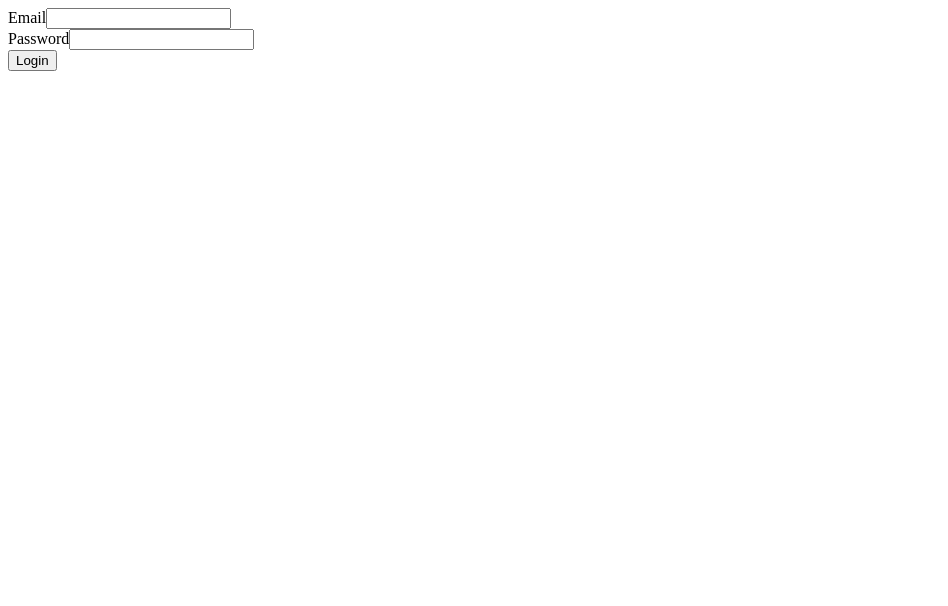
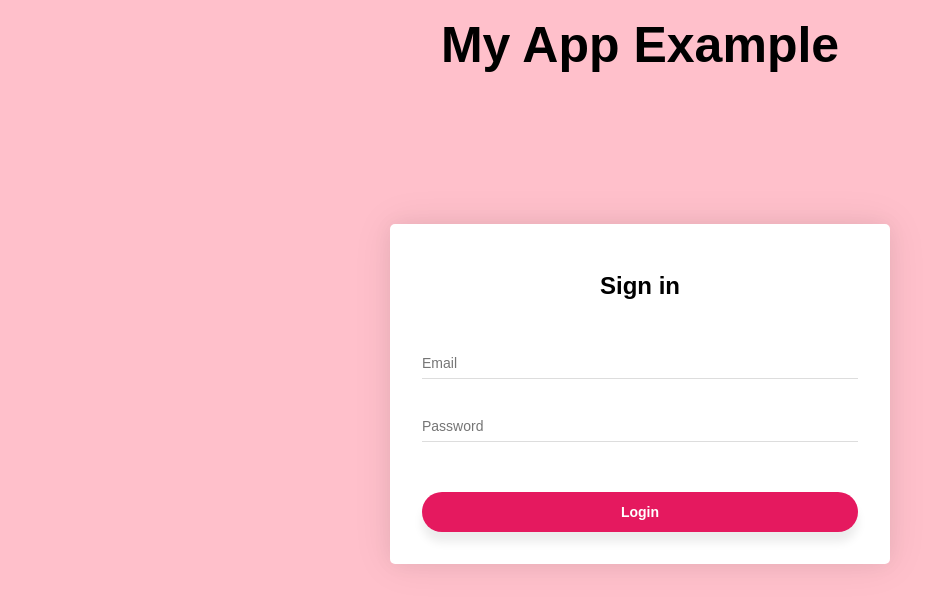
Before and after one commit to WilliamDeLaEspriella/next-js-example-podcast, a Next.js app: page /login in a window 1280 px wide. Shown: the top 606 px of the page, without its empty margins (0-948 px from the left). Built offline with nearby package versions, Linux system fonts and the light colour scheme.

Commit message:
add styles compoenets

```diff
--- a/components/FormLogin/index.js
+++ b/components/FormLogin/index.js
@@ -4,6 +4,7 @@ import { emailValidation, passwordValidation } from '../util/yupValidations'
 import * as Yup from 'yup'
 import * as userActions from '../../redux_components/actions/userActions'
 import { FormLoginContent } from '../Forms'
+import { CardWrapper, FormWraper, CardHeader, CardHeading, CardBody, DivError } from './styles'
 
 const validationSchema = Yup.object().shape({
   email: emailValidation,
@@ -12,7 +13,13 @@ const validationSchema = Yup.object().shape({
 
 export const FormLogin = ({ LoginUser, error }) => {
   return (
-    <>
+    <FormWraper>
+      <CardWrapper>
+        <CardHeader>
+          <CardHeading>Sign in</CardHeading>
+        </CardHeader>
+        <CardBody>
+          {error ? <DivError>{error}</DivError> : null}
           <Formik
             initialValues={{ email: '', password: '' }}
             validationSchema={validationSchema}
@@ -21,8 +28,9 @@ export const FormLogin = ({ LoginUser, error }) => {
             }}
             render={FormLoginContent}
           />
-      {error ? <div>{error}</div> : null}
-    </>
+        </CardBody>
+      </CardWrapper>
+    </FormWraper>
   )
 }
 const mapStateToProps = reducers => reducers.userReducers
--- /dev/null
+++ b/components/FormLogin/styles.js
@@ -0,0 +1,43 @@
+import styled from 'styled-components'
+
+export const CardWrapper = styled.div`
+  display: block;
+  overflow: hidden;
+  padding: 0 0 32px;
+  margin: 150px auto 0;
+  background-color: white;
+  width: 500px;
+  font-family: Quicksand, arial, sans-serif;
+  box-shadow: 0 0 20px rgba(0, 0, 0, 0.05), 0 0px 40px rgba(0, 0, 0, 0.08);
+  border-radius: 5px;
+`
+export const FormWraper = styled.div`
+    font-family: sans-serif;
+    text-align: center;
+`
+export const CardHeader = styled.header`
+  padding-top: 32px;
+  padding-bottom: 32px;
+`
+
+export const CardHeading = styled.h1`
+  font-size: 24px;
+  color: #000;
+  font-weight: bold;
+  text-align: center;
+`
+
+export const CardBody = styled.div`
+  padding-right: 32px;
+  padding-left: 32px;
+`
+export const DivError = styled.div`
+
+  color: #D8000C;
+  height: 30px;
+  background-color: #FFD2D2;
+  -webkit-flex-wrap: wrap;
+  flex-wrap: wrap;
+  -webkit-align-content: center;
+  align-content: center;
+`
--- a/components/Forms/index.js
+++ b/components/Forms/index.js
@@ -1,5 +1,6 @@
 import { Form } from 'formik'
 import { FiledTextRequired } from '../util/FiledTextRequired'
+import { CardFieldset, CardButton } from './styles'
 
 // this for only login include email and password input
 export const FormLoginContent = (actions) => {
@@ -18,11 +19,11 @@ export const FormLoginContent = (actions) => {
         labelName='Password'
         type='password'
       />
-      <div className='form-group'>
-        <button type='submit' className='btn btn-primary mr-2'>
+      <CardFieldset className='form-group'>
+        <CardButton type='submit' className='btn btn-primary mr-2'>
             Login
-        </button>
-      </div>
+        </CardButton>
+      </CardFieldset>
     </Form>
   )
 }
--- /dev/null
+++ b/components/Forms/styles.js
@@ -0,0 +1,41 @@
+import styled from 'styled-components'
+
+export const CardFieldset = styled.fieldset`
+  position: relative;
+  padding: 0;
+  margin: 0;
+  border: 0;
+
+  & + & {
+    margin-top: 24px;
+  }
+
+  &:nth-last-of-type(2) {
+    margin-top: 32px;
+  }
+
+  &:last-of-type {
+    text-align: center;
+  }
+`
+export const CardButton = styled.button`
+  display: block;
+  margin-top: 50px;
+  width: 100%;
+  padding: 12px 0;
+  font-family: inherit;
+  font-size: 14px;
+  font-weight: 700;
+  color: #fff;
+  background-color: #e5195f;
+  border: 0;
+  border-radius: 35px;
+  box-shadow: 0 10px 10px rgba(0, 0, 0, 0.08);
+  cursor: pointer;
+  transition: all 0.25s cubic-bezier(0.02, 0.01, 0.47, 1);
+
+  /* &:hover {
+    box-shadow: 0 15px 15px rgba(0, 0, 0, 0.16);
+    transform: translate(0, -5px);
+  } */
+`
--- a/components/util/FiledTextRequired.js
+++ b/components/util/FiledTextRequired.js
@@ -1,25 +1,18 @@
-import { Field, ErrorMessage } from 'formik'
+import { CardFieldset, CardInput, ErrorInput } from './styles'
 
-export const FiledTextRequired = ({ actions, labelName, name, type }) => {
-  const { errors, touched } = actions
+export const FiledTextRequired = ({ labelName, name, type }) => {
   return (
-    <div className='form-group'>
-      <label htmlFor={name}>{labelName}</label>
-      <Field
+    <CardFieldset className='form-group'>
+      {/* <label htmlFor={name}>{labelName}</label> */}
+      <CardInput
+        placeholder={labelName}
         name={name}
         type={type}
-        className={
-          'form-control' +
-            (errors[name] && touched[name]
-              ? ' is-invalid'
-              : '')
-        }
       />
-      <ErrorMessage
+      <ErrorInput
         name={name}
         component='div'
-        className='invalid-feedback'
       />
-    </div>
+    </CardFieldset>
   )
 }
--- /dev/null
+++ b/components/util/styles.js
@@ -0,0 +1,46 @@
+import styled from 'styled-components'
+import { Field, ErrorMessage } from 'formik'
+export const CardFieldset = styled.fieldset`
+  position: relative;
+  padding: 0;
+  margin: 0;
+  border: 0;
+
+  & + & {
+    margin-top: 24px;
+  }
+
+  &:nth-last-of-type(2) {
+    margin-top: 32px;
+  }
+
+  &:last-of-type {
+    text-align: center;
+  }
+`
+export const CardInput = styled(Field)`
+  padding: 7px 0;
+  width: 100%;
+  font-family: inherit;
+  font-size: 14px;
+  border-top: 0;
+  border-right: 0;
+  border-bottom: 1px solid #ddd;
+  border-left: 0;
+  transition: border-bottom-color 0.25s ease-in;
+
+  &:focus {
+    border-bottom-color: #e5195f;
+    outline: 0;
+  }
+`
+
+export const ErrorInput = styled(ErrorMessage)`
+  display: flex;
+  font-size: 12px;
+  color: red;
+
+  /* &:hover {
+    color: red;
+  } */
+`
--- /dev/null
+++ b/general_styles/index.js
@@ -0,0 +1,22 @@
+import styled from 'styled-components'
+
+export const DivLayout = styled.div`
+  padding: 1rem 0;
+  /* background: url('../img/stars.svg'), pink; */
+  color: pink;
+  height:  100vh;
+  width:  100vw;
+  /* align-items:  flex-start;
+  justify-content:  flex-start;  */
+  background:  pink;
+`
+
+export const Title = styled.h1`
+  color: #000;
+  font-family: arial, sans-serif;
+  font-size: 50px;
+  font-weight: bold;
+  text-align: center;
+  margin-top: 0px;
+  margin-bottom: 1px;
+`
--- a/package.json
+++ b/package.json
@@ -4,7 +4,7 @@
   "description": "",
   "main": "index.js",
   "scripts": {
-    "lint":"standard",
+    "lint": "standard",
     "dev": "node server.js",
     "build": "next build",
     "start": "NODE_ENV=production node server.js"
@@ -25,6 +25,7 @@
     "redux-devtools-extension": "^2.13.8",
     "redux-persist": "^5.10.0",
     "redux-thunk": "^2.3.0",
+    "styled-components": "^4.3.2",
     "yup": "^0.27.0"
   },
   "devDependencies": {
@@ -39,5 +40,4 @@
       "./node_modules/standard/eslintrc.json"
     ]
   }
-
 }
--- a/pages/_app.js
+++ b/pages/_app.js
@@ -1,13 +1,15 @@
 import React from 'react'
 import App from 'next/app'
+import { DivLayout, Title } from '../general_styles'
 
 class Layout extends React.Component {
   render () {
     const { children } = this.props
     return (
-      <div>
+      <DivLayout>
+        <Title>My App Example</Title>
         {children}
-      </div>)
+      </DivLayout>)
   }
 }
 
@@ -17,7 +19,16 @@ export default class MyApp extends App {
     return (
       <Layout>
         <Component {...pageProps} />
+        <style jsx global>
+          {
+          `body {
+            margin: 0;
+            padding: 0;
+          }`
+          }
+        </style>
       </Layout>
+
     )
   }
 }
--- a/pages/login.js
+++ b/pages/login.js
@@ -1,9 +1,8 @@
-import { Layout } from '../components/Layout'
+
 import FormLogin from '../components/FormLogin'
 import { Store } from '../redux_components/store'
 export default () => (
   <Store>
-
     <FormLogin />
   </Store>
 )
```
Also changed, not shown: img/stars.svg (added). Lines whose indentation alone changed are shown as unchanged.
